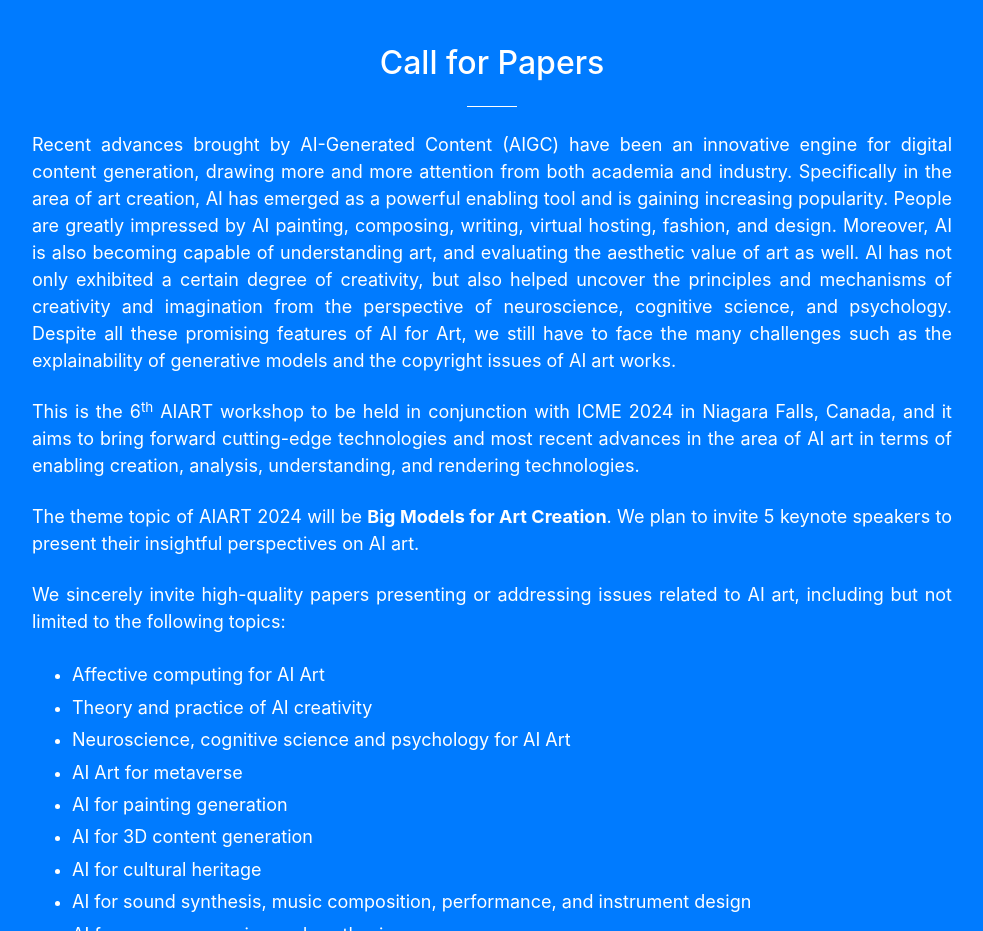
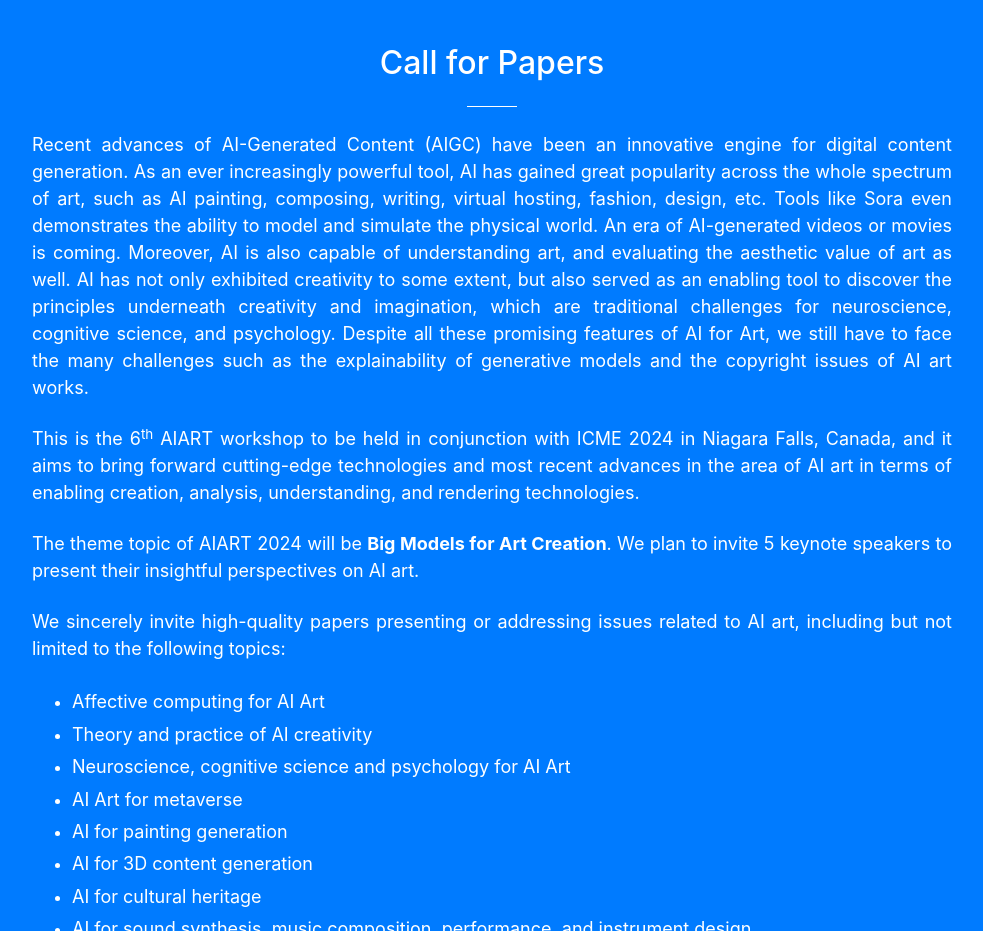
Before and after one commit to AIArt2024/aiart2024.github.io, a website with bundled scripts: page index.html in a window 1280 px wide. Shown: the part 820-1751 px from the top of the page, without its empty margins (148-1131 px from the left). Built offline with nearby package versions, Linux system fonts and the light colour scheme.

Commit message:
update cfp

```diff
--- a/index.html
+++ b/index.html
@@ -106,7 +106,7 @@
           <h2 class="section-heading text-white">Call for Papers</h2>
           <hr class="light my-4">
           <p class="text-faded mb-4" style="text-align: justify; color: white; font-size: 18px">
-            Recent advances brought by AI-Generated Content (AIGC) have been an innovative engine for digital content generation, drawing more and more attention from both academia and industry. Specifically in the area of art creation, AI has emerged as a powerful enabling tool and is gaining increasing popularity. People are greatly impressed by AI painting, composing, writing, virtual hosting, fashion, and design. Moreover, AI is also becoming capable of understanding art, and evaluating the aesthetic value of art as well. AI has not only exhibited a certain degree of creativity, but also helped uncover the principles and mechanisms of creativity and imagination from the perspective of neuroscience, cognitive science, and psychology. Despite all these promising features of AI for Art, we still have to face the many challenges such as the explainability of generative models and the copyright issues of AI art works.
+            Recent advances of AI-Generated Content (AIGC) have been an innovative engine for digital content generation. As an ever increasingly powerful tool, AI has gained great popularity across the whole spectrum of art, such as AI painting, composing, writing, virtual hosting, fashion, design, etc. Tools like Sora even demonstrates the ability to model and simulate the physical world. An era of AI-generated videos or movies is coming. Moreover, AI is also capable of understanding art, and evaluating the aesthetic value of art as well. AI has not only exhibited creativity to some extent, but also served as an enabling tool to discover the principles underneath creativity and imagination, which are traditional challenges for neuroscience, cognitive science, and psychology. Despite all these promising features of AI for Art, we still have to face the many challenges such as the explainability of generative models and the copyright issues of AI art works.
           </p>
 
           <p class="text-faded mb-4" style="text-align: justify; color: white; font-size: 18px">
```
Also changed, not shown: _site/feed.xml, _site/index.html.
